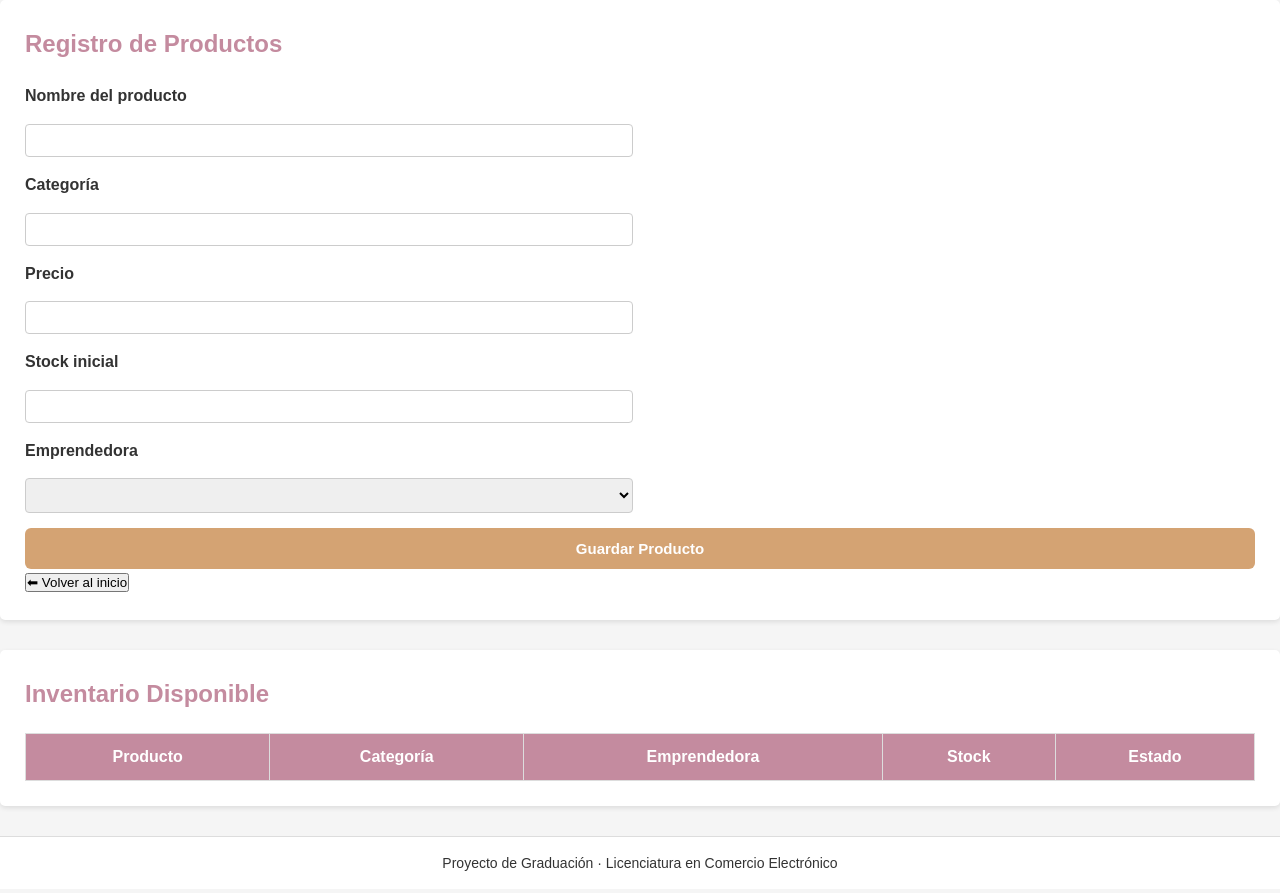
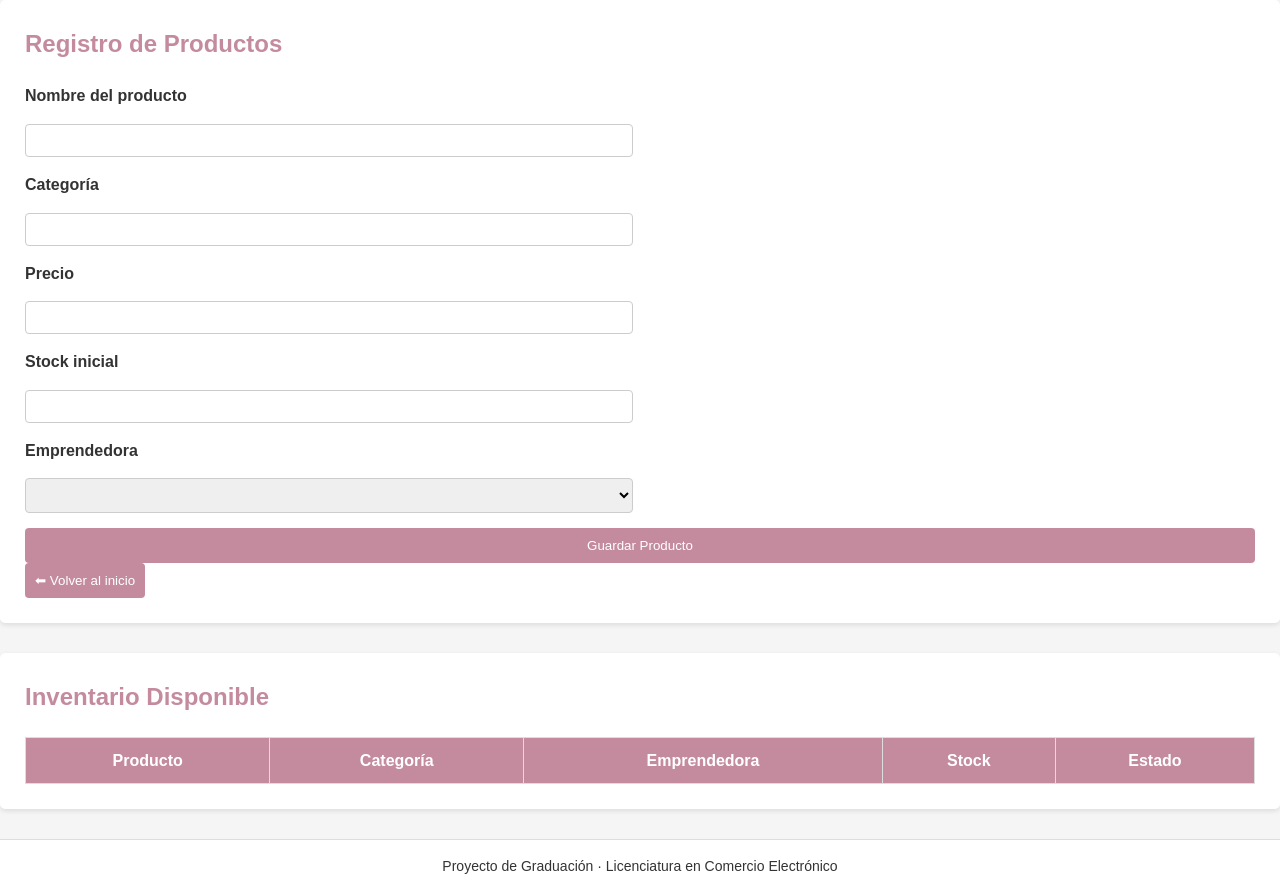
Before and after one commit to leydi-acosta96/stock-mr, a plain HTML site: page productos.html in a window 1280 px wide. Drawn offline with Linux system fonts and the light colour scheme.

Commit message:
Update styles.css

```diff
--- a/styles.css
+++ b/styles.css
@@ -130,22 +130,18 @@ form button:hover {
    BOTONES
 ================================ */
 
-form button {
-  background-color: #d4a373;
-  color: white;
-  padding: 12px 18px;
-  border: none;
-  border-radius: 6px;
-  font-size: 15px;
-  font-weight: 600;
-  cursor: pointer;
+button {
+    padding: 10px;
+    background-color: #c48b9f;
+    color: #fff;
+    border: none;
+    border-radius: 4px;
+    cursor: pointer;
 }
 
-form button:hover {
-  background-color: #b08968;
+button:hover {
+    background-color: #b1788d;
 }
-
-
 
 /* ================================
    TABLAS
```
